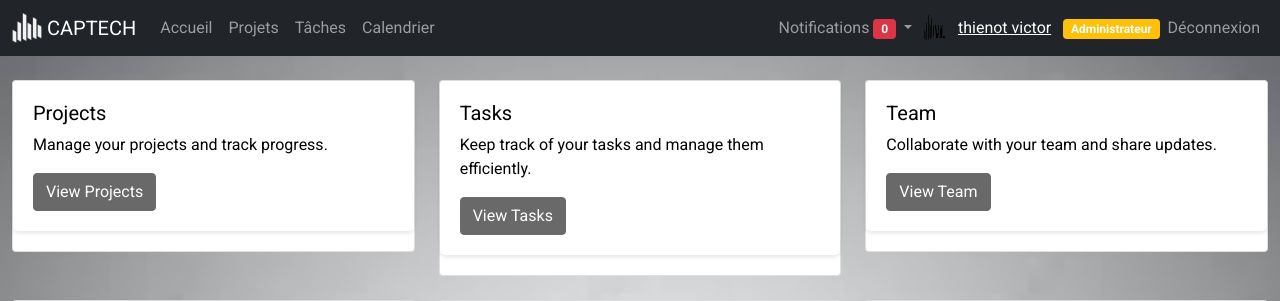
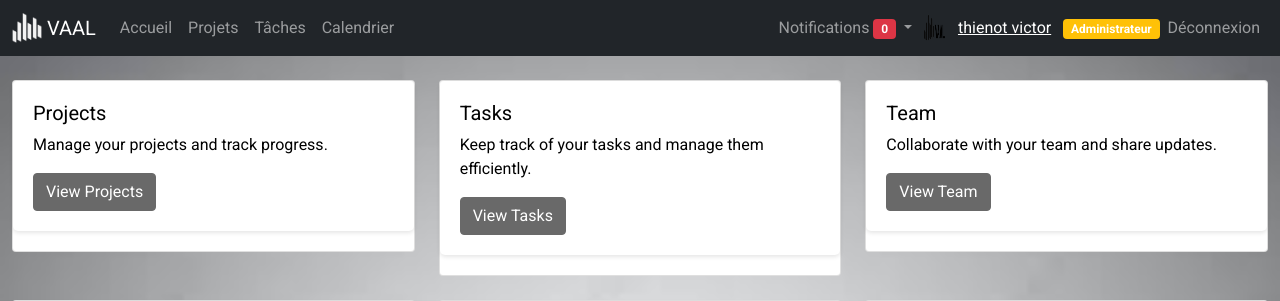
Before and after one commit to VictorTHNT/Project-Management-App, a PHP site: page /index.php in a window 1280 px wide. Shown: the top 301 px of the page. Run offline with PHP 8.4, Linux system fonts and the light colour scheme; a user stored in the database is signed in; data comes from the database, SQL or seed files in the repository; data that the repository does not hold is empty.

Commit message:
changement nom application

```diff
--- a/includes/navbar.php
+++ b/includes/navbar.php
@@ -39,7 +39,7 @@ $user_role = $user['role'];
     <div class="container-fluid">
         <a class="navbar-brand" href="/Project-Management-App/index.php">
             <img src="/Project-Management-App/assets/images/logo_white.png" alt="Logo" width="30" height="30" class="d-inline-block align-top">
-            CAPTECH
+            VAAL
         </a>
         <button class="navbar-toggler" type="button" data-bs-toggle="collapse" data-bs-target="#navbarNav" aria-controls="navbarNav" aria-expanded="false" aria-label="Toggle navigation">
             <span class="navbar-toggler-icon"></span>
```
